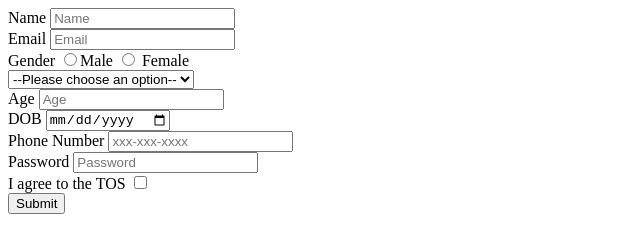
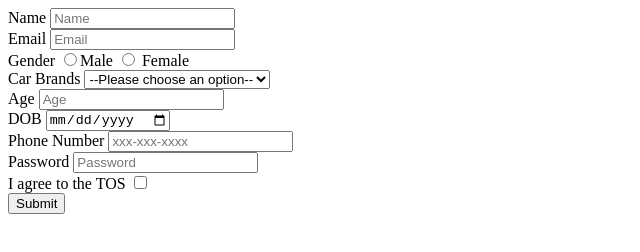
Before and after one commit to acciojob/signup-form-car-nadeemnagarji, a website: page main.html in a window 1280 px wide. Shown: the whole page, without its empty margins (0-640 px from the left). Drawn offline with Linux system fonts and the light colour scheme.

Commit message:
created a submission

```diff
--- a/main.html
+++ b/main.html
@@ -19,7 +19,8 @@
 		<input type="radio" required id="gender_m" name="gender">Male
 		<input type="radio" required id="gender_f" name="gender"> Female
 		<br>
-		<select for="cars">
+		<label for="cars">Car Brands</label>
+		<select id="cars">
 			<option value="" disabled selected>--Please choose an option--</option
 	  <option value="india">Tata</option>
       <option value="usa">BMW</option>
```
